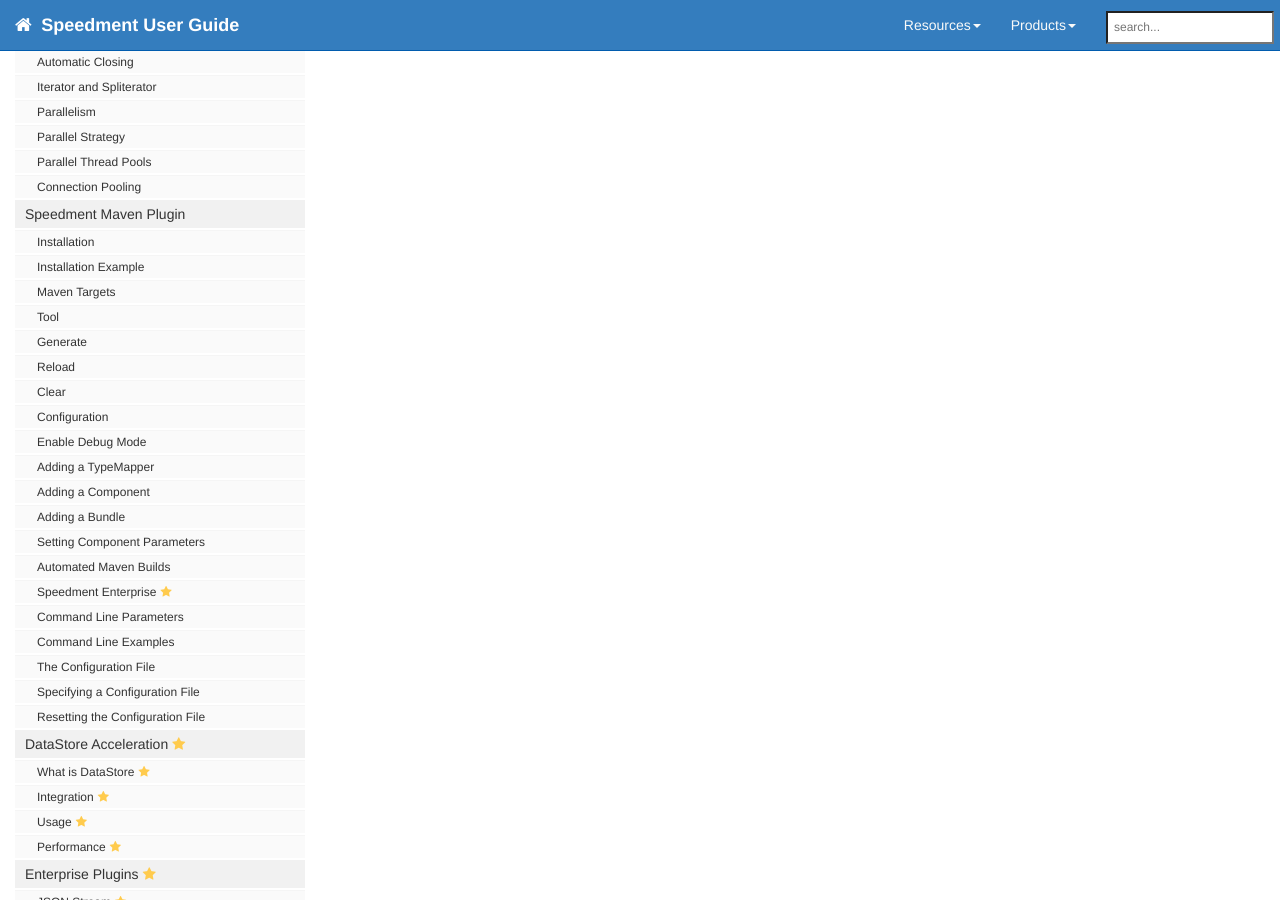
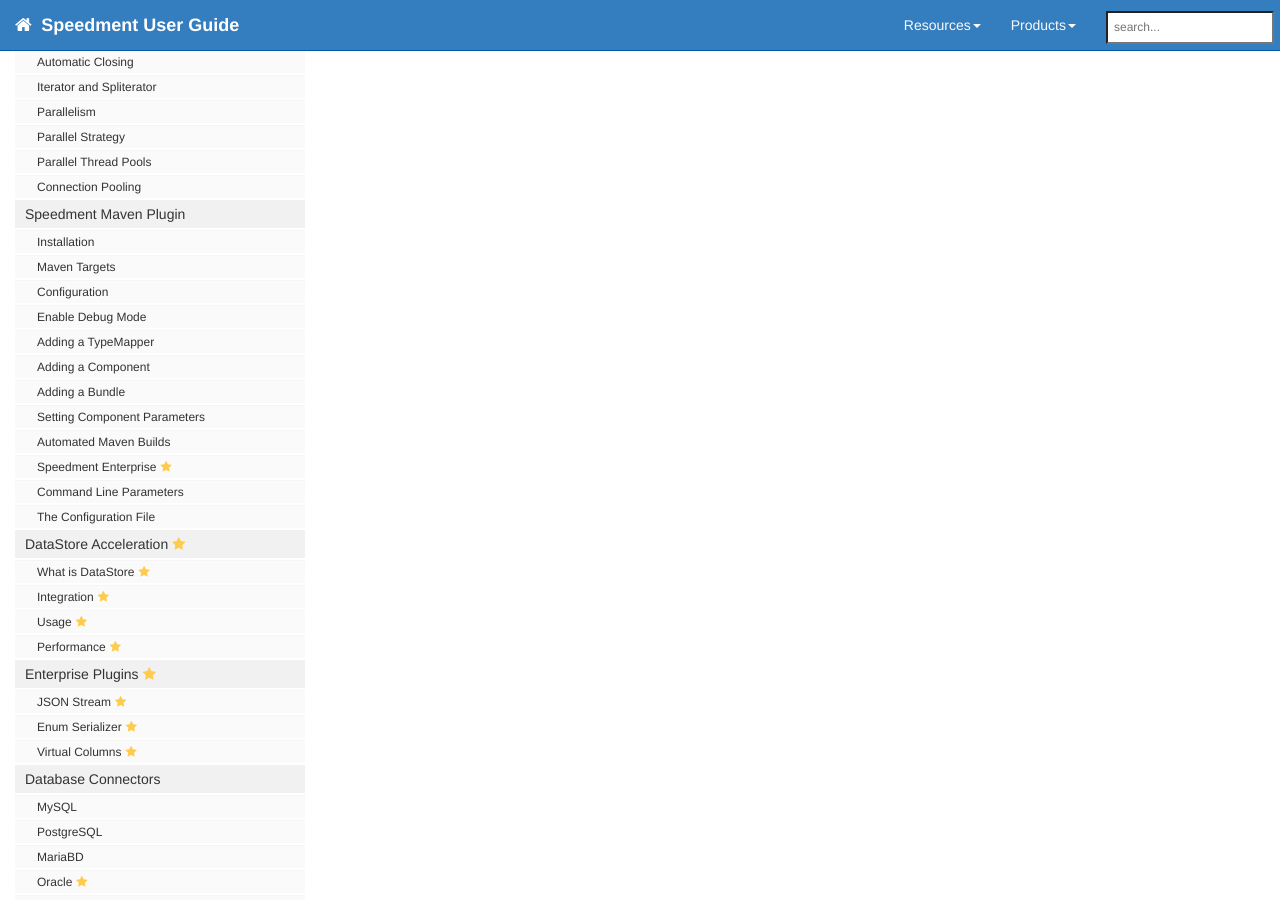
Before and after one commit to speedment/speedment-doc, a Jekyll site: the page built from index.md, in a window 1280 px wide and 900 px high, scrolled down 1654 px. Built offline with Jekyll 4.4.1, drawn with Linux system fonts in a browser that asks for light colours; nearby versions of some CDN libraries; comment, search, counter and statistics services are not loaded.

Commit message:
Update mydoc_sidebar.yml

```diff
--- a/_data/sidebars/mydoc_sidebar.yml
+++ b/_data/sidebars/mydoc_sidebar.yml
@@ -365,33 +365,8 @@
       output: web, pdf
       type: homepage
 
-    - title: Installation Example
-      url: maven.html#installation-example
-      output: web, pdf
-      type: homepage
-
     - title: Maven Targets
       url: maven.html#maven-targets
-      output: web, pdf
-      type: homepage
-
-    - title: Tool
-      url: maven.html#tool
-      output: web, pdf
-      type: homepage
-
-    - title: Generate
-      url: maven.html#generate
-      output: web, pdf
-      type: homepage
-
-    - title: Reload
-      url: maven.html#reload
-      output: web, pdf
-      type: homepage
-
-    - title: Clear
-      url: maven.html#clear
       output: web, pdf
       type: homepage
 
@@ -440,26 +415,10 @@
       output: web, pdf
       type: homepage
 
-    - title: Command Line Examples
-      url: maven.html#command-line-examples
-      output: web, pdf
-      type: homepage
-
     - title: The Configuration File
       url: maven.html#the-configuration-file
       output: web, pdf
       type: homepage
-
-    - title: Specifying a Configuration File
-      url: maven.html#specifying-a-configuration-file
-      output: web, pdf
-      type: homepage
-
-    - title: Resetting the Configuration File
-      url: maven.html#resetting-the-configuration-file
-      output: web, pdf
-      type: homepage
-
 
 #  - title: Speedment Tool
 #    url: mydoc_about.html#top
```
